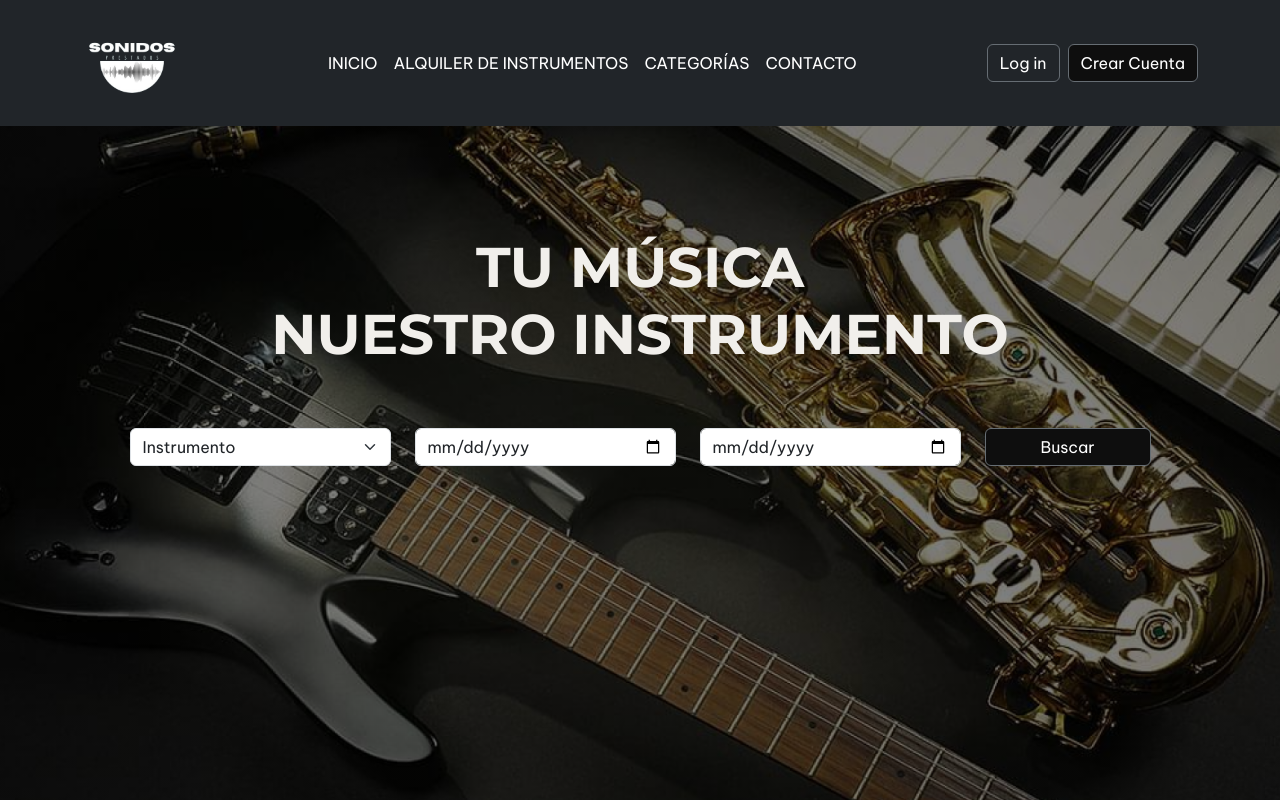
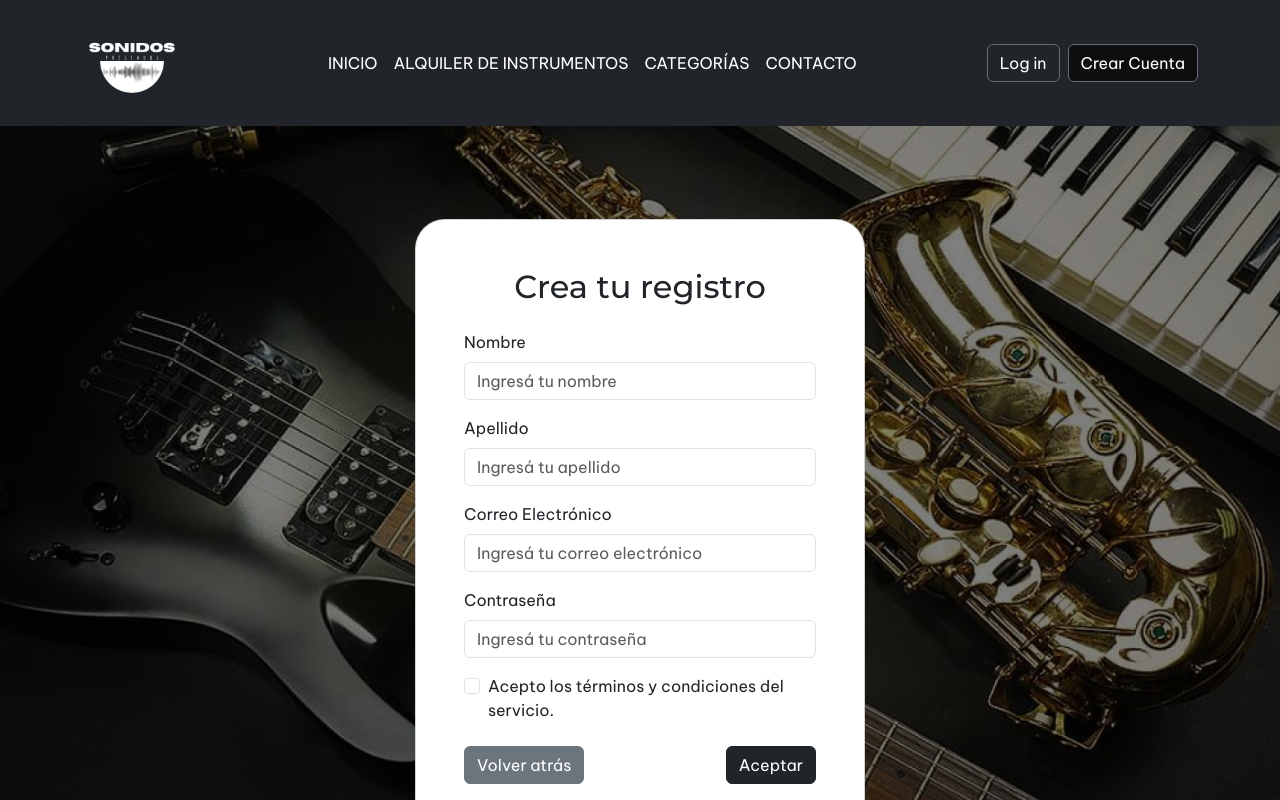
Before and after one commit to MaicolNz/FrontProyectoDH, a React (Vite) app in the folder vite-project/: page /register in a window 1280 px wide. Shown: the top 800 px of the page. Built offline with nearby package versions, Linux system fonts and the light colour scheme.

Commit message:
Creación Login/Registro

```diff
--- a/vite-project/src/App.jsx
+++ b/vite-project/src/App.jsx
@@ -4,6 +4,9 @@ import Home from '../src/Routes/Home';
 import Detail from '../src/Routes/Detail';
 import Layout from '../src/Layout/Layout';
 import DetailView from '../src/Routes/DetailView';
+import Login from '../src/Components/Login';
+import Register from '../src/Components/Register';
+import 'bootstrap/dist/css/bootstrap.min.css';
 
 const App = () => {
   return (
@@ -13,6 +16,8 @@ const App = () => {
             <Route path="/" element={<Home />} />
             <Route path="/detail/:id" element={<Detail />} />
             <Route path="/DetailView/:id" element={<DetailView />} />
+            <Route path="/login" element={<Login />} />
+            <Route path="/register" element={<Register />} />
         </Routes>
       </Layout>
 </Router>
--- /dev/null
+++ b/vite-project/src/Components/Login.jsx
@@ -0,0 +1,72 @@
+import React, { useState } from 'react';
+import 'bootstrap/dist/css/bootstrap.min.css';
+
+const Login = () => {
+  const [email, setEmail] = useState('');
+  const [emailError, setEmailError] = useState('');
+
+  const handleEmailChange = (e) => {
+    const value = e.target.value;
+    setEmail(value);
+
+
+    const emailRegex = /^[^\s@]+@[^\s@]+\.[^\s@]+$/;
+
+    if (!emailRegex.test(value)) {
+      setEmailError('Por favor ingresa un correo electrónico válido.');
+    } else {
+      setEmailError('');
+    }
+  };
+
+  const handleSubmit = (e) => {
+    e.preventDefault();
+
+    if (!emailError && email) {
+
+      console.log('Formulario enviado con éxito');
+    } else {
+
+      console.log('Por favor, corrige los errores antes de enviar.');
+    }
+  };
+
+  return (
+    <div className="container-fluid d-flex justify-content-center align-items-center vh-100 bg-dark text-white" style={{ backgroundImage: `linear-gradient(rgba(0, 0, 0, 0.5), rgba(0, 0, 0, 0.5)), url('../public/images/logos/hero.png')`, backgroundSize: "cover", backgroundPosition: "center" }}>
+      <div className="card p-5" style={{ maxWidth: '450px', width: '100%', borderRadius: '30px' }}>
+        <h2 className="text-center mb-4">Iniciar Sesión</h2>
+        <form onSubmit={handleSubmit}>
+          <div className="mb-3">
+            <label htmlFor="email" className="form-label">Correo Electrónico</label>
+            <input
+              type="email"
+              className="form-control"
+              id="email"
+              placeholder="Ingresá tu email"
+              value={email}
+              onChange={handleEmailChange}
+            />
+            {emailError && <div className="text-danger mt-2">{emailError}</div>}
+          </div>
+          <div className="mb-3">
+            <label htmlFor="password" className="form-label">Contraseña</label>
+            <input type="password" className="form-control" id="password" placeholder="Ingresá tu contraseña" />
+          </div>
+          <div className="d-flex justify-content-between align-items-center mb-3">
+            <div className="form-check">
+              <input type="checkbox" className="form-check-input" id="remember" />
+              <label className="form-check-label" htmlFor="remember">Recordar para el futuro</label>
+            </div>
+            <a href="#" className="text-white">¿Olvidaste tu contraseña?</a>
+          </div>
+          <div className="d-flex justify-content-between">
+            <button type="button" className="btn btn-secondary">Cancelar</button>
+            <button type="submit" className="btn btn-dark">Aceptar</button>
+          </div>
+        </form>
+      </div>
+    </div>
+  );
+};
+
+export default Login;
--- a/vite-project/src/Components/Navbar.jsx
+++ b/vite-project/src/Components/Navbar.jsx
@@ -37,7 +37,7 @@ const Navbar = () => {
           </ul>
           <div className="d-flex">
             <a className="btn btn-outline-primary me-2" href="/login">Log in</a>
-            <a className="btn btn-primary" href="/signup">Crear Cuenta</a>
+            <a className="btn btn-primary" href="/register">Crear Cuenta</a>
           </div>
         </div>
       </div>
--- /dev/null
+++ b/vite-project/src/Components/Register.jsx
@@ -0,0 +1,76 @@
+import React, { useState } from 'react';
+import 'bootstrap/dist/css/bootstrap.min.css';
+
+const Register = () => {
+  const [email, setEmail] = useState('');
+  const [emailError, setEmailError] = useState('');
+
+  const handleEmailChange = (e) => {
+    const value = e.target.value;
+    setEmail(value);
+
+    const emailRegex = /^[^\s@]+@[^\s@]+\.[^\s@]+$/;
+
+    if (!emailRegex.test(value)) {
+      setEmailError('Por favor ingresa un correo electrónico válido.');
+    } else {
+      setEmailError('');
+    }
+  };
+
+  const handleSubmit = (e) => {
+    e.preventDefault();
+
+    if (!emailError && email) {
+      // Aquí puedes manejar el envío del formulario si todo es válido
+      console.log('Formulario de registro enviado con éxito');
+    } else {
+      console.log('Por favor, corrige los errores antes de enviar.');
+    }
+  };
+
+  return (
+    <div className="container-fluid d-flex justify-content-center align-items-center vh-100 bg-dark text-white" style={{ backgroundImage: `linear-gradient(rgba(0, 0, 0, 0.5), rgba(0, 0, 0, 0.5)), url('../public/images/logos/hero.png')`, backgroundSize: "cover", backgroundPosition: "center" }}>
+      <div className="card p-5" style={{ maxWidth: '450px', width: '100%', borderRadius: '30px' }}>
+        <h2 className="text-center mb-4">Crea tu registro</h2>
+        <form onSubmit={handleSubmit}>
+          <div className="mb-3">
+            <label htmlFor="nombre" className="form-label">Nombre</label>
+            <input type="text" className="form-control" id="nombre" placeholder="Ingresá tu nombre" required />
+          </div>
+          <div className="mb-3">
+            <label htmlFor="apellido" className="form-label">Apellido</label>
+            <input type="text" className="form-control" id="apellido" placeholder="Ingresá tu apellido" required />
+          </div>
+          <div className="mb-3">
+            <label htmlFor="email" className="form-label">Correo Electrónico</label>
+            <input
+              type="email"
+              className="form-control"
+              id="email"
+              placeholder="Ingresá tu correo electrónico"
+              value={email}
+              onChange={handleEmailChange}
+              required
+            />
+            {emailError && <div className="text-danger mt-2">{emailError}</div>}
+          </div>
+          <div className="mb-3">
+            <label htmlFor="password" className="form-label">Contraseña</label>
+            <input type="password" className="form-control" id="password" placeholder="Ingresá tu contraseña" required />
+          </div>
+          <div className="form-check mb-4">
+            <input type="checkbox" className="form-check-input" id="terms" required />
+            <label className="form-check-label" htmlFor="terms">Acepto los términos y condiciones del servicio.</label>
+          </div>
+          <div className="d-flex justify-content-between">
+            <button type="button" className="btn btn-secondary">Volver atrás</button>
+            <button type="submit" className="btn btn-dark">Aceptar</button>
+          </div>
+        </form>
+      </div>
+    </div>
+  );
+};
+
+export default Register;
--- a/vite-project/src/Components/utils/routes.js
+++ b/vite-project/src/Components/utils/routes.js
@@ -1,5 +1,7 @@
 export const routes = {
     home: "/",
     detail: "/detail/:id",
-    detailView: "/detailView/:id"
+    detailView: "/detailView/:id",
+    login: "/login",
+    register: "/register",
 };
--- a/vite-project/src/Layout/Layout.jsx
+++ b/vite-project/src/Layout/Layout.jsx
@@ -6,11 +6,13 @@ import HeroContent from '../Components/HeroContent';
 
 const Layout = ({ children }) => {
   const location = useLocation();
+
   return (
     <>
       <Navbar />
       <div>
-      <HeroContent />
+        {/* Mostrar HeroContent solo si la ruta es "/" */}
+        {location.pathname === '/' && <HeroContent />}
         {children}
       </div>
       <Footer />
--- a/vite-project/src/main.jsx
+++ b/vite-project/src/main.jsx
@@ -2,6 +2,7 @@ import React from 'react';
 import { createRoot } from 'react-dom/client';
 import App from './App';
 import './index.css';
+import 'bootstrap/dist/css/bootstrap.min.css';
 
 const container = document.getElementById('root');
 const root = createRoot(container);
```
Also changed, not shown: vite-project/src/App.css (line endings or trailing spaces), 1 other file (tests, documents, lock files or other folders).
